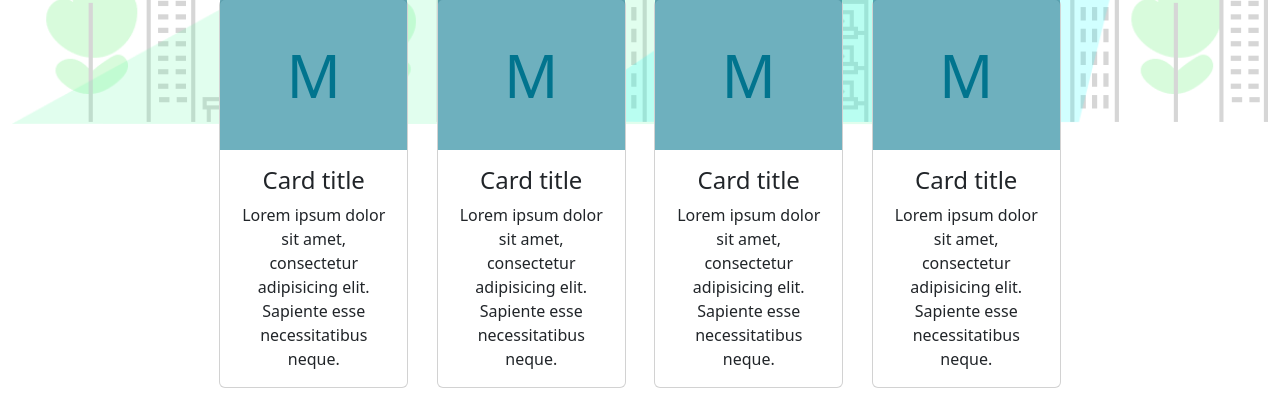
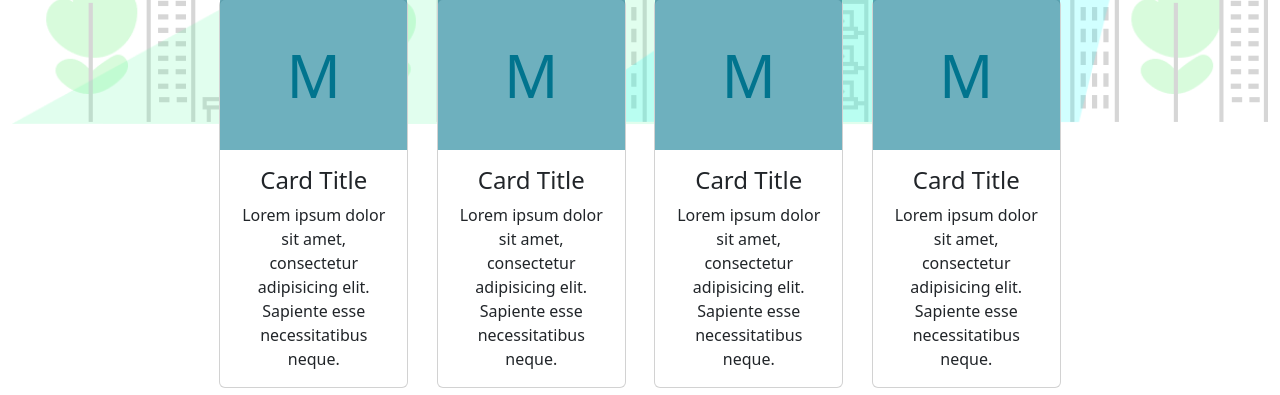
Before and after one commit to ravi-ror/oncehub-portal, a Rails app: page / in a window 1280 px wide. Shown: the part 569-964 px from the top of the page. Run offline with Rails 7, Linux system fonts and the light colour scheme; style sheets or scripts are compiled from the project's sources; parts of the project's set-up code (start-up, migrations or seed data) failed here and were passed over; some libraries are stand-ins or nearby versions.

Commit message:
Updated the name css

```diff
--- a/app/assets/stylesheets/application.scss
+++ b/app/assets/stylesheets/application.scss
@@ -78,6 +78,9 @@
 
 .form-group label {
     font-weight: 600;
+}
+.card-title {
+    text-transform: capitalize;
 }
 
 img.avatar,
```
